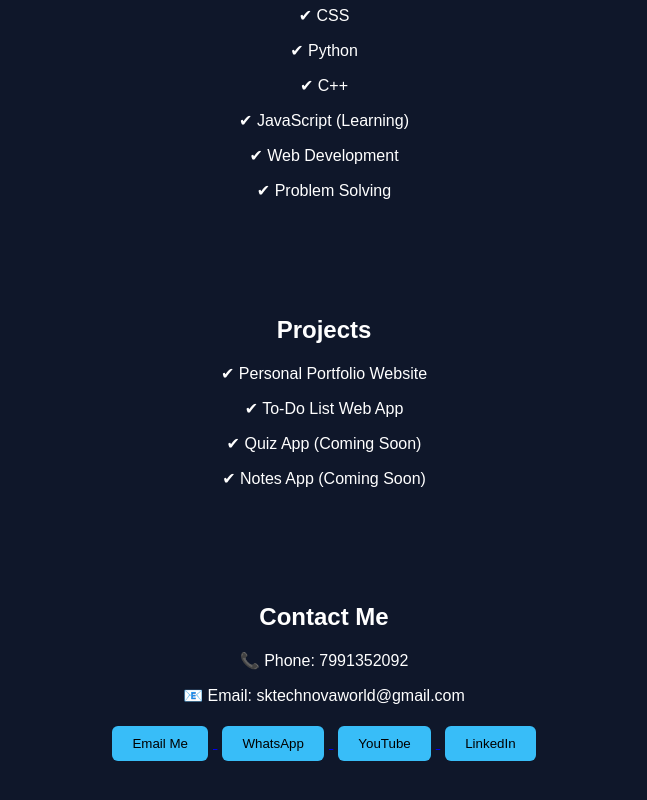
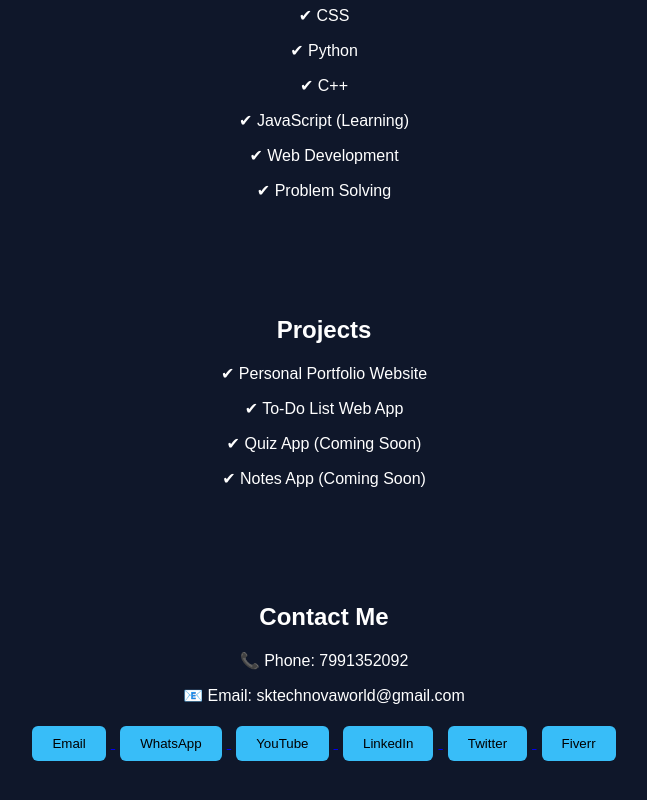
Before and after one commit to sktechnovaworld/sktechnovaworld.github.io, a plain HTML site: page index.html in a window 1280 px wide. Shown: the part 655-1455 px from the top of the page, without its empty margins (316-963 px from the left). Drawn offline with Linux system fonts and the light colour scheme.

Commit message:
Update index.html

```diff
--- a/index.html
+++ b/index.html
@@ -158,7 +158,7 @@ I am learning coding and web development and building my portfolio website.
 <p>📧 Email: sktechnovaworld@gmail.com</p>
 
 <a href="mailto:sktechnovaworld@gmail.com">
-<button>Email Me</button>
+<button>Email</button>
 </a>
 
 <a href="https://wa.me/917991352092">
@@ -173,6 +173,14 @@ I am learning coding and web development and building my portfolio website.
 <button>LinkedIn</button>
 </a>
 
+<a href="https://x.com/SachinKuma9185">
+<button>Twitter</button>
+</a>
+
+<a href="https://www.fiverr.com/s/EGx">
+<button>Fiverr</button>
+</a>
+
 </div>
 
 
```
